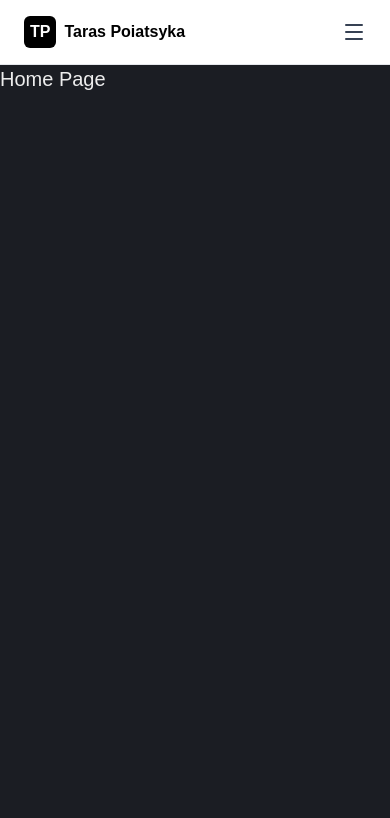
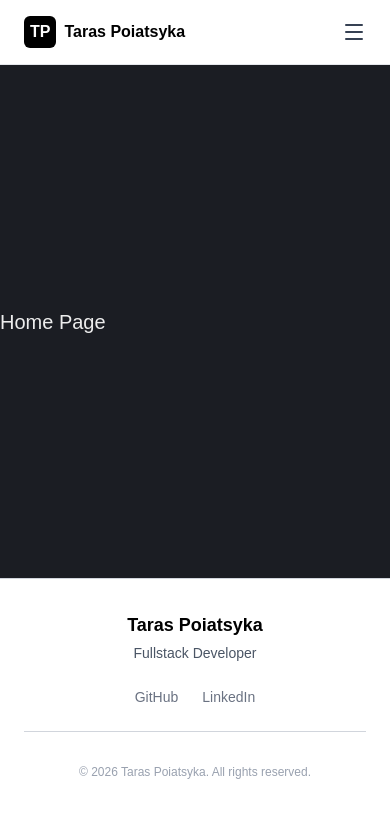
Before and after one commit to tvsxar/taras-portfolio, a Next.js app: page / in a window 390 px wide. Shown: the top 818 px of the page. Built offline with nearby package versions, Linux system fonts and the light colour scheme.

Commit message:
feat: create responsive Footer component & add to layout

```diff
--- a/src/app/layout.tsx
+++ b/src/app/layout.tsx
@@ -2,6 +2,7 @@ import type { Metadata } from "next";
 import { Geist, Geist_Mono } from "next/font/google";
 import "./globals.css";
 import Navbar from "../components/Navbar";
+import Footer from "@/components/Footer";
 
 const geistSans = Geist({
   variable: "--font-geist-sans",
@@ -29,9 +30,13 @@ export default function RootLayout({
         className={`${geistSans.variable} ${geistMono.variable} antialiased`}
         suppressHydrationWarning
       >
-        <Navbar />
+        <div className="min-h-screen flex flex-col">
+          <Navbar />
 
-        {children}
+          <main className="flex-1 flex flex-col justify-center">{children}</main>
+
+          <Footer />
+        </div>
       </body>
     </html>
   );
--- /dev/null
+++ b/src/components/Footer.tsx
@@ -0,0 +1,40 @@
+function Footer() {
+    return (
+        <footer className="bg-white border-t border-gray-300 text-gray-400">
+            <div className="max-w-6xl mx-auto py-8 px-6">
+                <div className="flex flex-col sm:flex-row items-center justify-between gap-6 border-b border-gray-300 pb-6">
+                    <div className="flex flex-col items-center sm:items-start">
+                        <h3 className="font-bold text-lg text-black">
+                            Taras Poiatsyka
+                        </h3>
+
+                        <p className="text-gray-600 text-sm mt-1">
+                            Fullstack Developer
+                        </p>
+                    </div>
+
+                    <div className="flex gap-6 text-sm">
+                        <a
+                            href="https://github.com/tvsxar"
+                            className="hover:text-cyan-500 text-gray-500 transition-all hover:drop-shadow-[0_0_6px_rgba(34,211,238,0.7)]"
+                        >
+                            GitHub
+                        </a>
+                        <a
+                            href="https://www.linkedin.com/in/poiatsyka/"
+                            className="hover:text-cyan-500 text-gray-500 transition-all hover:drop-shadow-[0_0_6px_rgba(34,211,238,0.7)]"
+                        >
+                            LinkedIn
+                        </a>
+                    </div>
+                </div>
+
+                <p className="text-gray-400 text-xs mt-8 text-center mb-8">
+                    © {new Date().getFullYear()} Taras Poiatsyka. All rights reserved.
+                </p>
+            </div>
+        </footer>
+    );
+}
+
+export default Footer;
```
